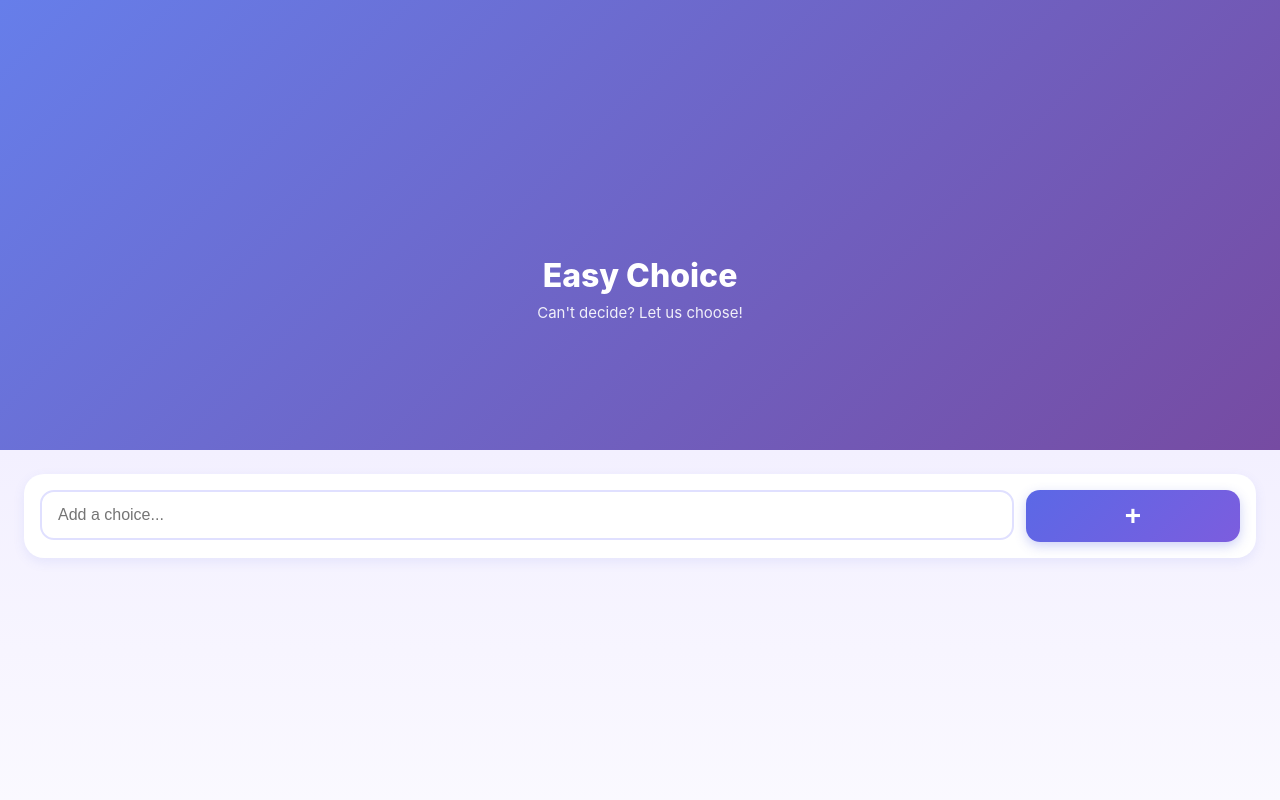
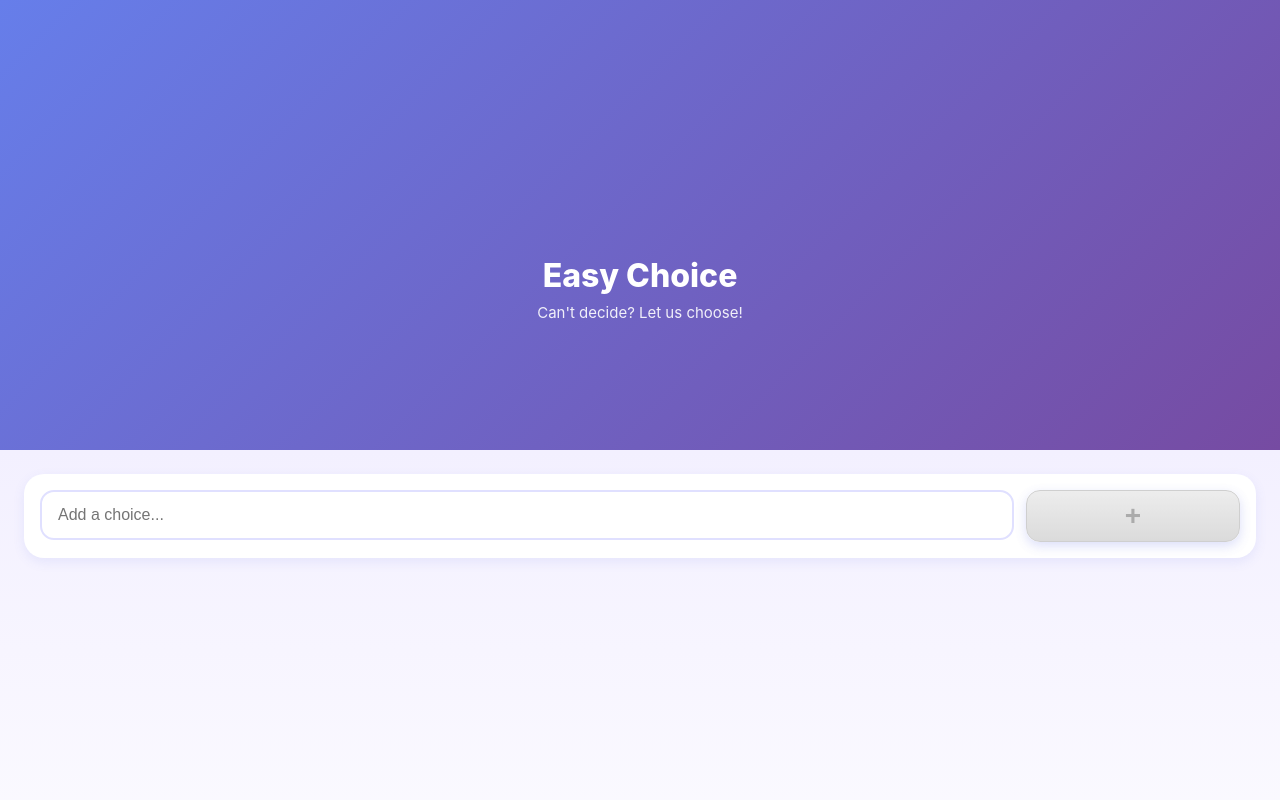
Before and after one commit to bc-whisnant/easy-choice-vue, a Vue app: page / in a window 1280 px wide. Shown: the top 800 px of the page. Built offline with nearby package versions, Linux system fonts and the light colour scheme.

Commit message:
disabled state for button

```diff
--- a/src/App.vue
+++ b/src/App.vue
@@ -33,7 +33,7 @@
   </header>
 
   <main>
-    <ChoiceEntry @addChoice="addChoice" v-model="currentChoice" placeholder="Add a choice..." />
+    <ChoiceEntry @addChoice="addChoice" v-model="currentChoice" :disabled="!currentChoice" placeholder="Add a choice..." />
     <ChoiceContainer @removeChoice="removeChoice" :choices="choices" />
     <div class="actions">
       <Button @pickChoice="pickChoice" :buttonIcon="buttonIcon" buttonText="Pick A Choice"/>
--- a/src/components/ChoiceEntry.vue
+++ b/src/components/ChoiceEntry.vue
@@ -1,12 +1,14 @@
 <script setup>
 import { ref } from 'vue'
-
-
 
 defineProps({
   placeholder: {
     type: String,
     required: true,
+  },
+  disabled: {
+    type: Boolean,
+    required: false
   }
 })
 
@@ -26,7 +28,7 @@ const addChoice = () => {
       <div class="input-field">
         <input v-model="currentChoice" type="text" :placeholder="placeholder" />
       </div>
-      <button @click="addChoice" class="add-button">+</button>
+      <button @click="addChoice" :disabled="disabled" class="add-button" :class="disabled && 'disabled'">+</button>
     </div>
   </div>
 </template>
@@ -75,4 +77,13 @@ const addChoice = () => {
   align-items: center;
   justify-content: center;
 }
+
+.disabled {
+ background: linear-gradient(180deg, #e6e6e6 0%, #cccccc 100%) !important;
+  color: #888888;
+  border: 1px solid #bbbbbb;
+  cursor: not-allowed;
+  pointer-events: none;
+  opacity: 0.7;
+}
 </style>
```
